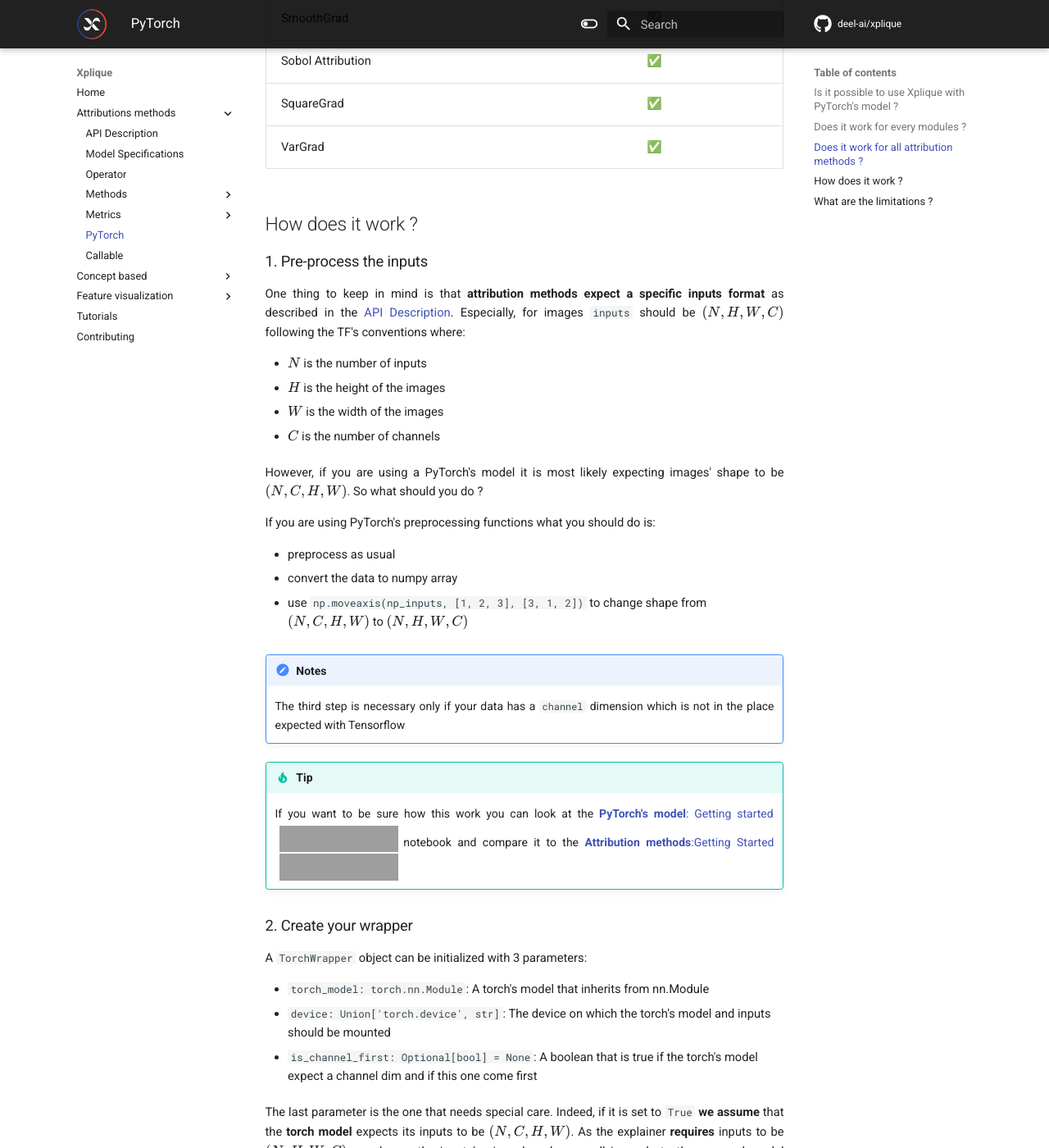
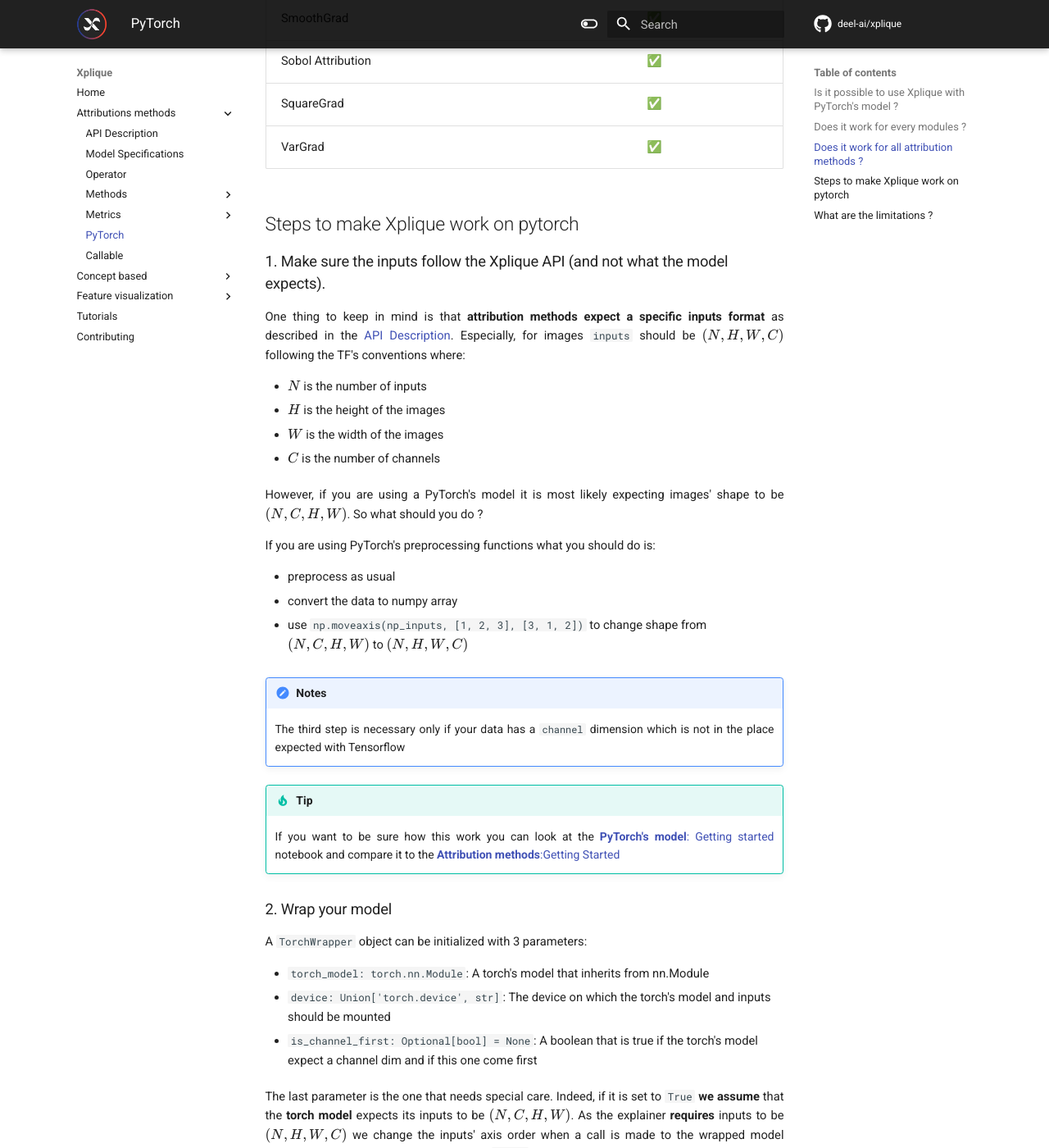
Before and after one commit to deel-ai/xplique, an MkDocs documentation site: the page built from docs/pytorch.md, in a window 1280 px wide and 1400 px high, scrolled down 1848 px. Shown: the whole window at 82% size. Built offline with MkDocs 1.6.1 and Material for MkDocs 9.7.7, drawn with Linux system fonts in a browser that asks for light colours; comment, search, counter and statistics services are not loaded; the version menu is left out; grey boxes are pictures that could not be loaded.

Commit message:
docs: clearer subtitle

```diff
--- a/docs/pytorch.md
+++ b/docs/pytorch.md
@@ -59,9 +59,9 @@
 | SquareGrad             | ✅                |
 | VarGrad                | ✅                |
 
-## How does it work ?
+##  Steps to make Xplique work on pytorch
 
-### 1. Pre-process the inputs
+###  1. Make sure the inputs follow the Xplique API (and not what the model expects).
 
 One thing to keep in mind is that **attribution methods expect a specific inputs format** as described in the [API Description](api/attributions/api_attributions.md). Especially, for images `inputs` should be $(N, H, W, C)$ following the TF's conventions where:
 
@@ -82,9 +82,9 @@
     The third step is necessary only if your data has a `channel` dimension which is not in the place expected with Tensorflow
 
 !!!tip
-    If you want to be sure how this work you can look at the [**PyTorch's model**: Getting started](https://colab.research.google.com/drive/1bMlO29_0K3YnTQBbbyKQyRfo8YjvDbhe)<sub> [![Open In Colab](https://colab.research.google.com/assets/colab-badge.svg)](https://colab.research.google.com/drive/1bMlO29_0K3YnTQBbbyKQyRfo8YjvDbhe) </sub> notebook and compare it to the [**Attribution methods**:Getting Started](https://colab.research.google.com/drive/1XproaVxXjO9nrBSyyy7BuKJ1vy21iHs2) <sub> [![Open In Colab](https://colab.research.google.com/assets/colab-badge.svg)](https://colab.research.google.com/drive/1XproaVxXjO9nrBSyyy7BuKJ1vy21iHs2) </sub>
+    If you want to be sure how this work you can look at the [**PyTorch's model**: Getting started](https://colab.research.google.com/drive/1bMlO29_0K3YnTQBbbyKQyRfo8YjvDbhe) notebook and compare it to the [**Attribution methods**:Getting Started](https://colab.research.google.com/drive/1XproaVxXjO9nrBSyyy7BuKJ1vy21iHs2)
 
-### 2. Create your wrapper
+### 2. Wrap your model
 
 A `TorchWrapper` object can be initialized with 3 parameters:
 
```
